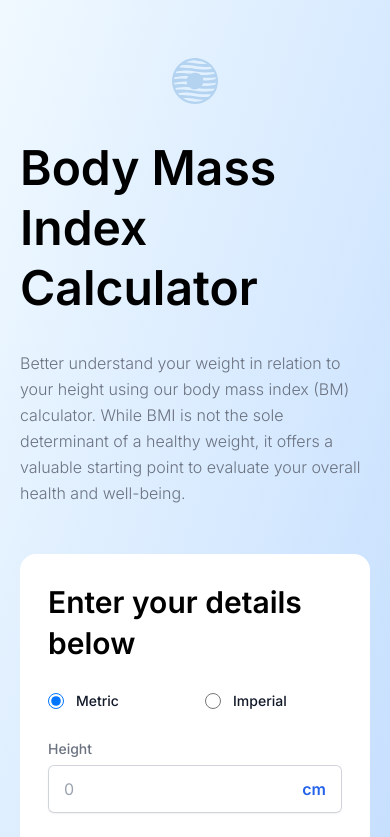
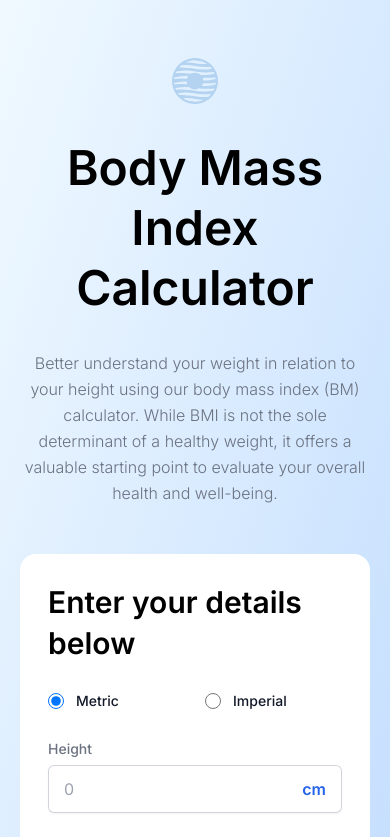
Before and after one commit to chungvuiloong/bmi_calculator, a Next.js app: page / in a window 390 px wide. Shown: the top 837 px of the page. Built offline with nearby package versions, Linux system fonts and the light colour scheme.

Commit message:
Added text-center to sm, md view. Lg is text-left.

```diff
--- a/src/components/HeroBanner/index.tsx
+++ b/src/components/HeroBanner/index.tsx
@@ -104,8 +104,8 @@ export  const HeroBanner = () => {
                             width={50}/>
                         <div className='flex lg:flex-row flex-col lg:gap-20 gap-12'>
                             <div className='basis-1/2 flex flex-col justify-center gap-8'>
-                                <Typography variant='h1'>Body Mass<br/>Index Calculator</Typography>
-                                <Typography variant='paragraph'>
+                                <Typography variant='h1' className='lg:text-left text-center'>Body Mass<br/>Index Calculator</Typography>
+                                <Typography variant='paragraph' className='lg:text-left text-center'>
                                     Better understand your weight in relation to your height using
                                     our body mass index (BM) calculator. While BMI is not the
                                     sole determinant of a healthy weight, it offers a valuable
```
